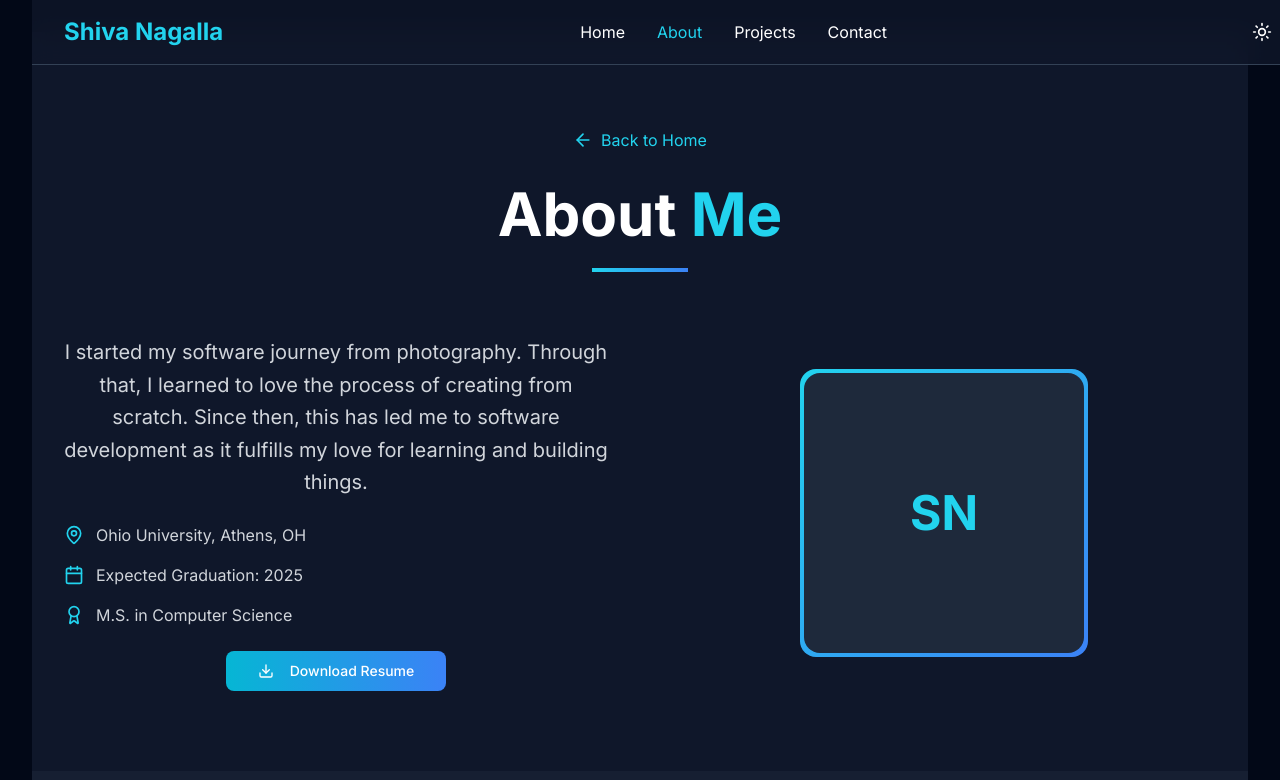
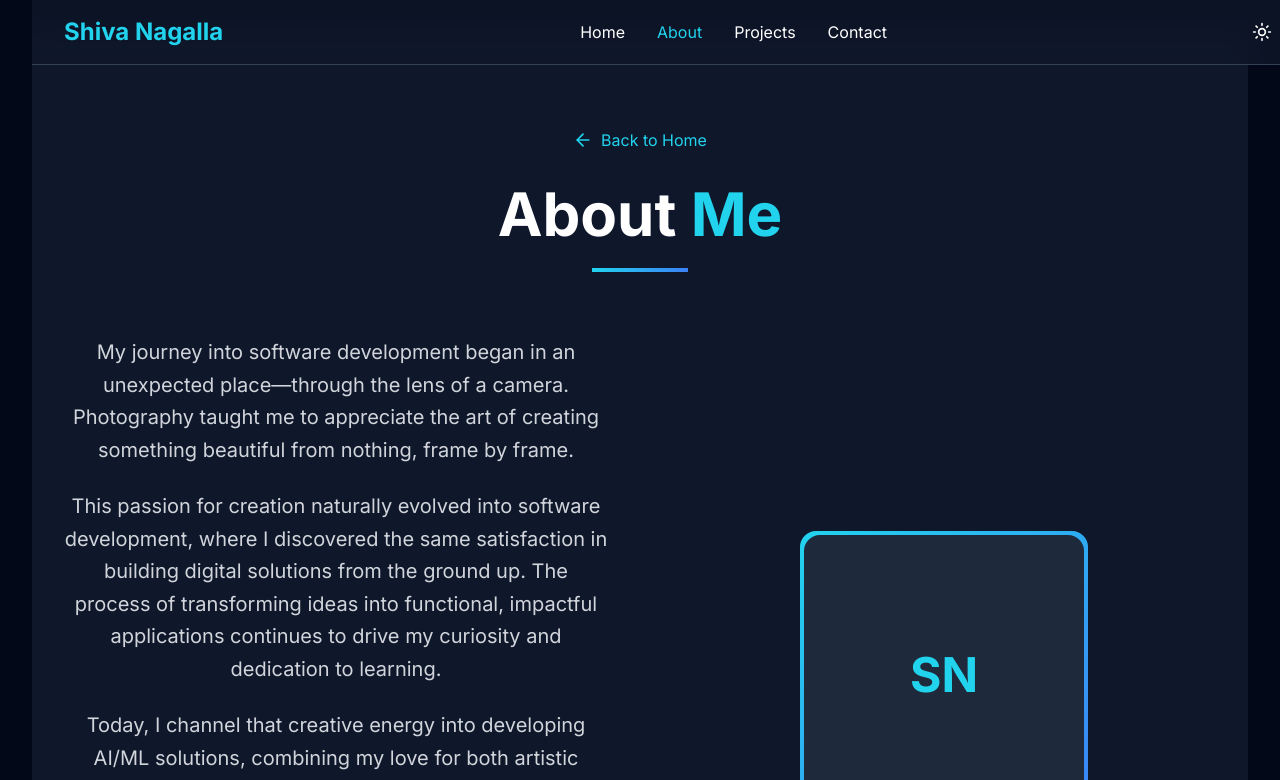
Before and after one commit to ShivaNagalla/shivanagalla, a React (Vite) app: page /about in a window 1280 px wide. Shown: the top 780 px of the page. Built offline with nearby package versions, Linux system fonts and the light colour scheme.

Commit message:
Refactor: Format About page
Format the About page for better readability and structure.

```diff
--- a/src/pages/About.tsx
+++ b/src/pages/About.tsx
@@ -1,4 +1,3 @@
-
 import { useState, useEffect } from 'react';
 import { Button } from '@/components/ui/button';
 import { ArrowLeft, Download, Moon, Sun, Menu, X, MapPin, Calendar, Award } from 'lucide-react';
@@ -99,10 +98,20 @@ const About = () => {
           </div>
 
           <div className="grid lg:grid-cols-2 gap-16 items-center">
-            <div className="space-y-6 animate-fade-in">
-              <p className="text-xl text-gray-300 leading-relaxed">
-                I started my software journey from photography. Through that, I learned to love the process of creating from scratch. Since then, this has led me to software development as it fulfills my love for learning and building things.
-              </p>
+            <div className="space-y-8 animate-fade-in">
+              <div className="space-y-6">
+                <p className="text-xl text-gray-300 leading-relaxed">
+                  My journey into software development began in an unexpected place—through the lens of a camera. Photography taught me to appreciate the art of creating something beautiful from nothing, frame by frame.
+                </p>
+
+                <p className="text-xl text-gray-300 leading-relaxed">
+                  This passion for creation naturally evolved into software development, where I discovered the same satisfaction in building digital solutions from the ground up. The process of transforming ideas into functional, impactful applications continues to drive my curiosity and dedication to learning.
+                </p>
+
+                <p className="text-xl text-gray-300 leading-relaxed">
+                  Today, I channel that creative energy into developing AI/ML solutions, combining my love for both artistic vision and technical innovation.
+                </p>
+              </div>
 
               <div className="space-y-4">
                 <div className="flex items-center space-x-3">
```
